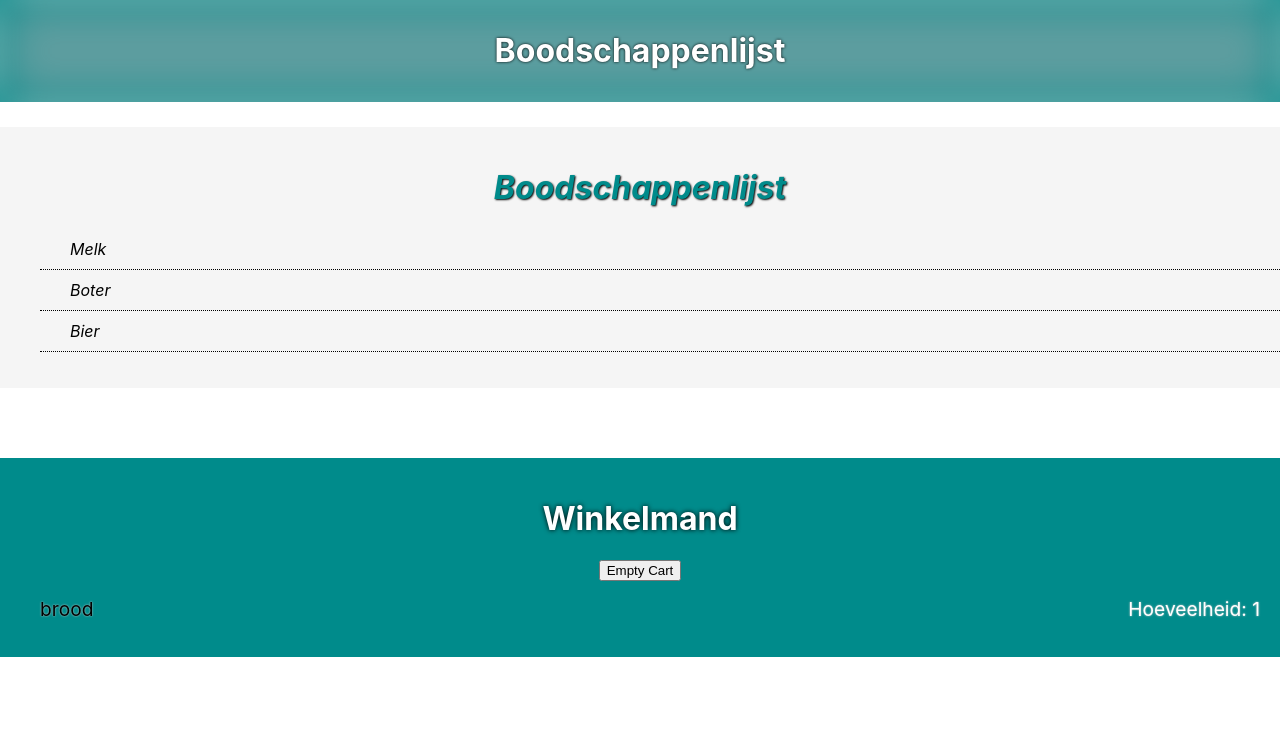
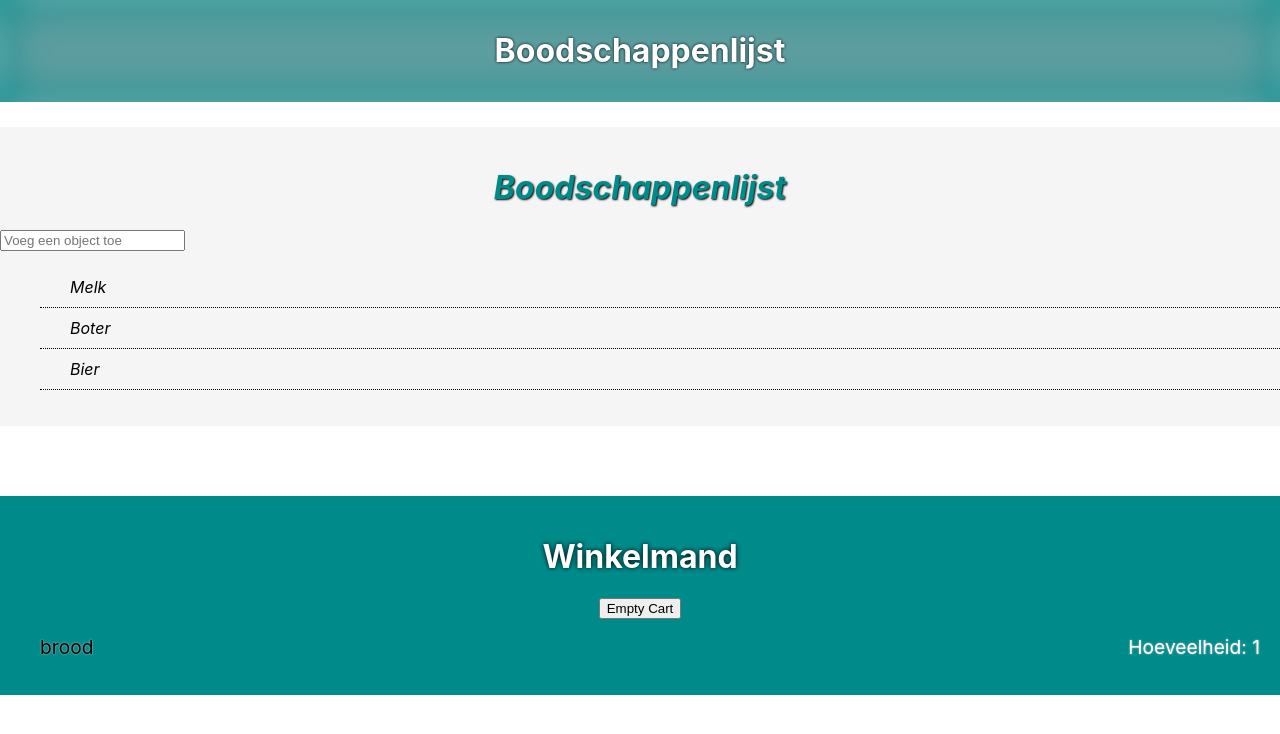
Before and after one commit to lambertwijshakecreations/React-grocery-app, a React (Create React App) app: page / in a window 1280 px wide. Shown: the top 734 px of the page. Built offline with nearby package versions, Linux system fonts and the light colour scheme.

Commit message:
added a simple input, combined with GroceryList

```diff
--- /dev/null
+++ b/src/components/inputField.js
@@ -0,0 +1,11 @@
+import React from "react";
+
+const InputField = () => {
+	return (
+		<form className="groceries-input">
+			<input placeholder="Voeg een object toe"></input>
+		</form>
+	);
+};
+
+export default InputField;
--- a/src/containers/GroceryList.js
+++ b/src/containers/GroceryList.js
@@ -1,9 +1,11 @@
 import React from "react";
 import List from "../components/List/List";
+import InputField from "../components/inputField";
 
 const GroceryList = ({ groceryItems, handleClickGroceryItem }) => {
 	return (
 		<div>
+			<InputField />
 			<List items={groceryItems} handleClickItem={handleClickGroceryItem} />
 		</div>
 	);
```
